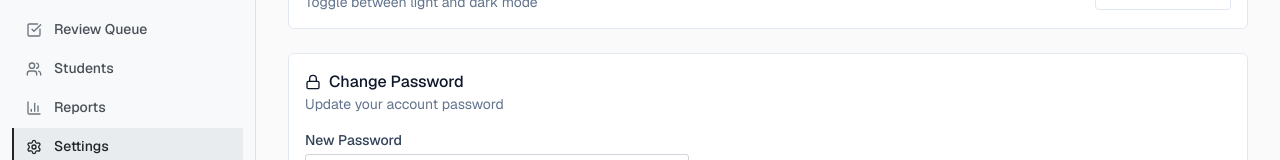
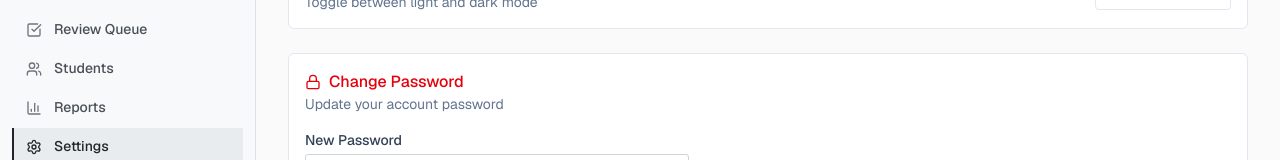
Before and after one commit to GJ-JusDev/Mistral-OCR-AVV-, a Next.js app: page /settings in a window 1280 px wide. Shown: the part 182-342 px from the top of the page. Built offline with nearby package versions, Linux system fonts and the light colour scheme; no server answers.

Commit message:
css updated

```diff
--- a/src/app/globals.css
+++ b/src/app/globals.css
@@ -1,4 +1,5 @@
 @import "tailwindcss";
+@custom-variant dark (&:where(.dark, .dark *));
 
 :root {
   --background: #f8f9fa; /* Very light gray, easier on the eyes */
--- a/src/app/settings/SettingsClient.tsx
+++ b/src/app/settings/SettingsClient.tsx
@@ -77,7 +77,7 @@ export default function SettingsClient() {
 
       <div className="p-4 border border-slate-200 dark:border-slate-800 rounded-md bg-white dark:bg-[#1e1e1e]">
         <div className="mb-4">
-          <h4 className="font-medium text-slate-900 dark:text-slate-100 flex items-center gap-2">
+          <h4 className="font-medium text-red-600 dark:text-red-500 flex items-center gap-2">
             <Lock className="h-4 w-4" /> Change Password
           </h4>
           <p className="text-sm text-slate-500 dark:text-slate-400">Update your account password</p>
```
